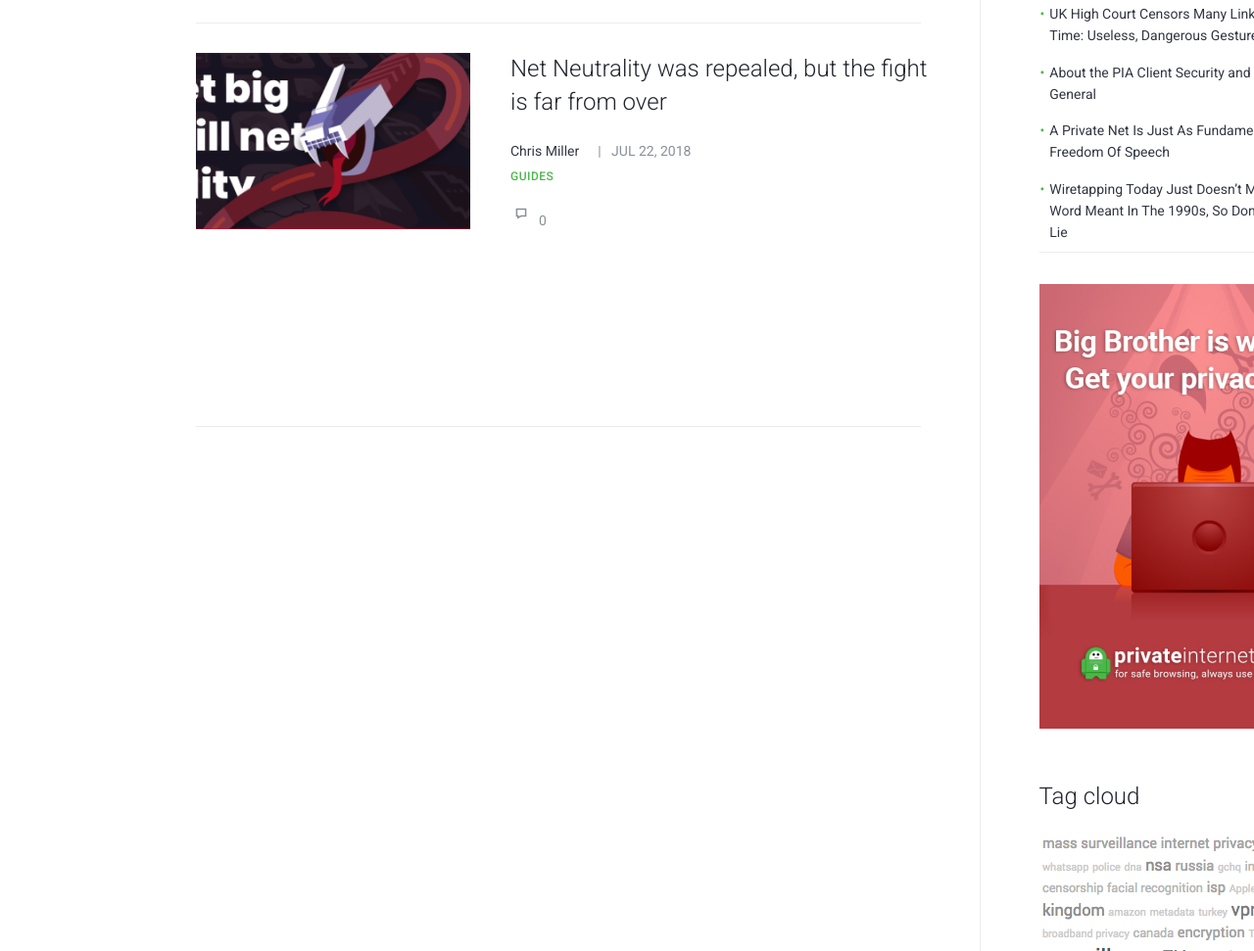
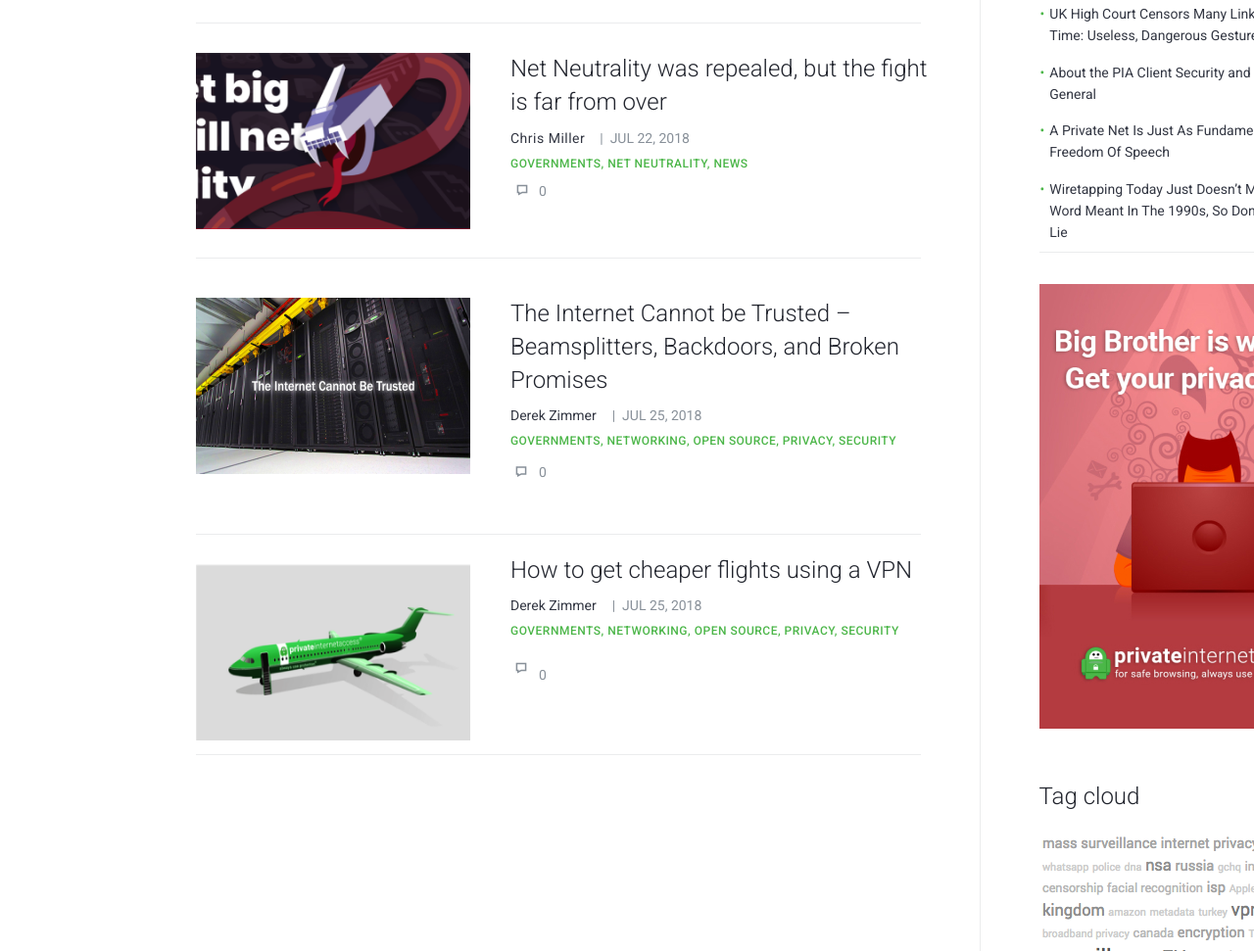
Before and after one commit to DenisVM1982/CompanyBlog, a plain HTML site: page index.html in a window 1280 px wide. Shown: the part 1234-2205 px from the top of the page at 98% size. Drawn offline with Linux system fonts and the light colour scheme.

Commit message:
ten commit

```diff
--- a/css/styles.scss
+++ b/css/styles.scss
@@ -697,7 +697,7 @@
 
 .recent_post3-wrapper {
     margin: 30px 0 0 0;
-    height: 381px;
+    height: 202px;
 }
 
 .recent_post3-image {
@@ -706,6 +706,7 @@
 
 .recent_post3-wrapper2 {
     margin: -49px 0px 0px 41px;
+
 }
 
 .recent_post3-post {
@@ -713,12 +714,13 @@
 }
 
 .recent_post3-data_author-wrapper {
-    margin: 26px 0 0px 0;
+    margin: 13px 0 0px 0px;
 }
 
 .recent_post3-author {
-    margin: 0px 19px 0px 0px;
+    margin: 0px 15px 0px 0px;
     font-weight: 400;
+    letter-spacing: .5px;
 }
 
 .recent_post3-title {
@@ -726,16 +728,117 @@
     font-weight: 500;
 }
 
+.recent_post3-comment_counter-wrapper {
+    margin: 6px 0 0 14px;
+}
+
 .recent_post3-counter_comments {
-    margin: 14px 0 0px 7px;
+    margin: 9px 0 7px 6px;
 }
 
 .recent_post3-line {
-    margin: 0 0 0 0;
+    margin: 7px 0 0 0;
 }
 
 
 // Post 3 end
+
+// Post 4 start
+
+.recent_post4-wrapper {
+    margin: 40px 0 7px 0;
+}
+
+.recent_post4-image {
+    margin: 0px 0 0 0;
+}
+
+.recent_post4-wrapper2 {
+    margin: -49px 0px 0px 41px;
+
+}
+
+.recent_post4-post {
+    margin: 8px 0 0 0;
+}
+
+.recent_post4-data_author-wrapper {
+    margin: 12px 0 0px 0;
+}
+
+.recent_post4-author {
+    margin: 0px 16px 0px 0px;
+    font-weight: 400;
+}
+
+.recent_post4-title {
+    margin: 13px 0 0 0;
+    font-weight: 500;
+    letter-spacing: 0.45px;
+}
+
+.recent_post4-counter_comments {
+    margin: 14px 0 0px 7px;
+}
+
+.recent_post4-line {
+    margin: 7px 0 0 0;
+}
+
+.recent_post4-counter_comments {
+    margin: 1px 0 0 7px;
+}
+
+.recent_post4-line {
+    margin: 42px 0 0 0;
+}
+
+// Post 4 end
+
+// Post 5 start
+
+.recent_post5-wrapper {
+    margin: 30px 0 7px 0;
+}
+
+.recent_post5-image {
+    margin: 0px 0 0 0;
+}
+
+.recent_post5-wrapper2 {
+    margin: -49px 0px 0px 41px;
+
+}
+
+.recent_post5-post {
+    margin: 8px 0 0 0;
+}
+
+.recent_post5-data_author-wrapper {
+    margin: 12px 0 0px 0;
+}
+
+.recent_post5-author {
+    margin: 0px 16px 0px 0px;
+    font-weight: 400;
+}
+
+.recent_post5-title {
+    margin: 13px 0 0 0;
+    font-weight: 500;
+}
+
+.recent_post5-counter_comments {
+    margin: 14px 0 0px 7px;
+}
+
+.recent_post5-line {
+    margin: 7px 0 0 0;
+}
+
+// Post 5 end
+
+
 
 
 // Side_nav_blog start
--- a/index.html
+++ b/index.html
@@ -203,10 +203,10 @@
                         </div>
                         <div class="feature_article-data_author-wrapper recent_post3-data_author-wrapper">
                             <div class="feature_article-author recent_post3-author">Chris Miller</div>
-                            <div class="feature_article-data recent_post3-data">|&nbsp;&nbsp;&nbsp;JUL 22, 2018</div>
+                            <div class="feature_article-data recent_post3-data">|&nbsp;&nbsp;JUL 22, 2018</div>
                         </div>
-                        <div class="feature_article-title recent_post3-title">Guides</div>
-                        <div class="feature_artile-comment_counter-wrapper recent_post1-comment_counter-wrapper">
+                        <div class="feature_article-title recent_post3-title">Governments, Net Neutrality, News</div>
+                        <div class="feature_artile-comment_counter-wrapper recent_post3-comment_counter-wrapper">
                             <img class="recent_post-comment_img" src="img/icons/comment.svg" alt="">
                             <a class="feature_article-counter_comments recent_post3-counter_comments" href="#">0</a>
                         </div>
@@ -217,6 +217,58 @@
 
 
         <!-- Recent_post3 end -->
+
+        <!-- Recent post4 start -->
+
+        <div class="recent_post-wrapper recent_post4-wrapper">
+            <img class="recent_post-image recent_post4-image" src="img/recent_post4.png" alt="recent_post1">
+            <div class="recent_post-wrapper2 recent_post4-wrapper2">
+                <div class="recent_post4-wrapper">
+                    <div class="feature_article-post recent_post4-post">The Internet Cannot be Trusted – Beamsplitters, Backdoors, and Broken Promises
+                    </div>
+                    <div class="feature_article-data_author-wrapper recent_post4-data_author-wrapper">
+                        <div class="feature_article-author recent_post4-author">Derek Zimmer</div>
+                        <div class="feature_article-data recent_post4-data">|&nbsp;&nbsp;JUL 25, 2018</div>
+                    </div>
+                    <div class="feature_article-title recent_post4-title">Governments, Networking, Open Source, Privacy, Security</div>
+                    <div class="feature_artile-comment_counter-wrapper recent_post1-comment_counter-wrapper">
+                        <img class="recent_post-comment_img" src="img/icons/comment.svg" alt="">
+                        <a class="feature_article-counter_comments recent_post4-counter_comments" href="#">0</a>
+                    </div>
+                </div>
+            </div>
+        </div>
+        <div class="recent_post-line recent_post4-line"></div>
+
+
+        <!-- Recent post4 stop -->
+
+        <!-- Recent post5 start -->
+
+        <div class="recent_post-wrapper recent_post5-wrapper">
+            <img class="recent_post-image recent_post5-image" src="img/recent_post2.png" alt="recent_post1">
+            <div class="recent_post-wrapper2 recent_post5-wrapper2">
+                <div class="recent_post5-wrapper">
+                    <div class="feature_article-post recent_post5-post">How to get cheaper flights using a VPN
+                    </div>
+                    <div class="feature_article-data_author-wrapper recent_post5-data_author-wrapper">
+                        <div class="feature_article-author recent_post5-author">Derek Zimmer</div>
+                        <div class="feature_article-data recent_post5-data">|&nbsp;&nbsp;JUL 25, 2018</div>
+                    </div>
+                    <div class="feature_article-title recent_post5-title">Governments, Networking, Open Source, Privacy,
+                        Security</div>
+                    <div class="feature_artile-comment_counter-wrapper recent_post1-comment_counter-wrapper">
+                        <img class="recent_post-comment_img" src="img/icons/comment.svg" alt="">
+                        <a class="feature_article-counter_comments recent_post5-counter_comments" href="#">0</a>
+                    </div>
+                </div>
+            </div>
+        </div>
+        <div class="recent_post-line recent_post5-line"></div>
+
+        <!-- Recent post5 stop -->
+
+
         </div>
         <!-- Side_nav_blog start-->
 
```
Also changed, not shown: css/styles.css, img/recent_post4.png (added).
